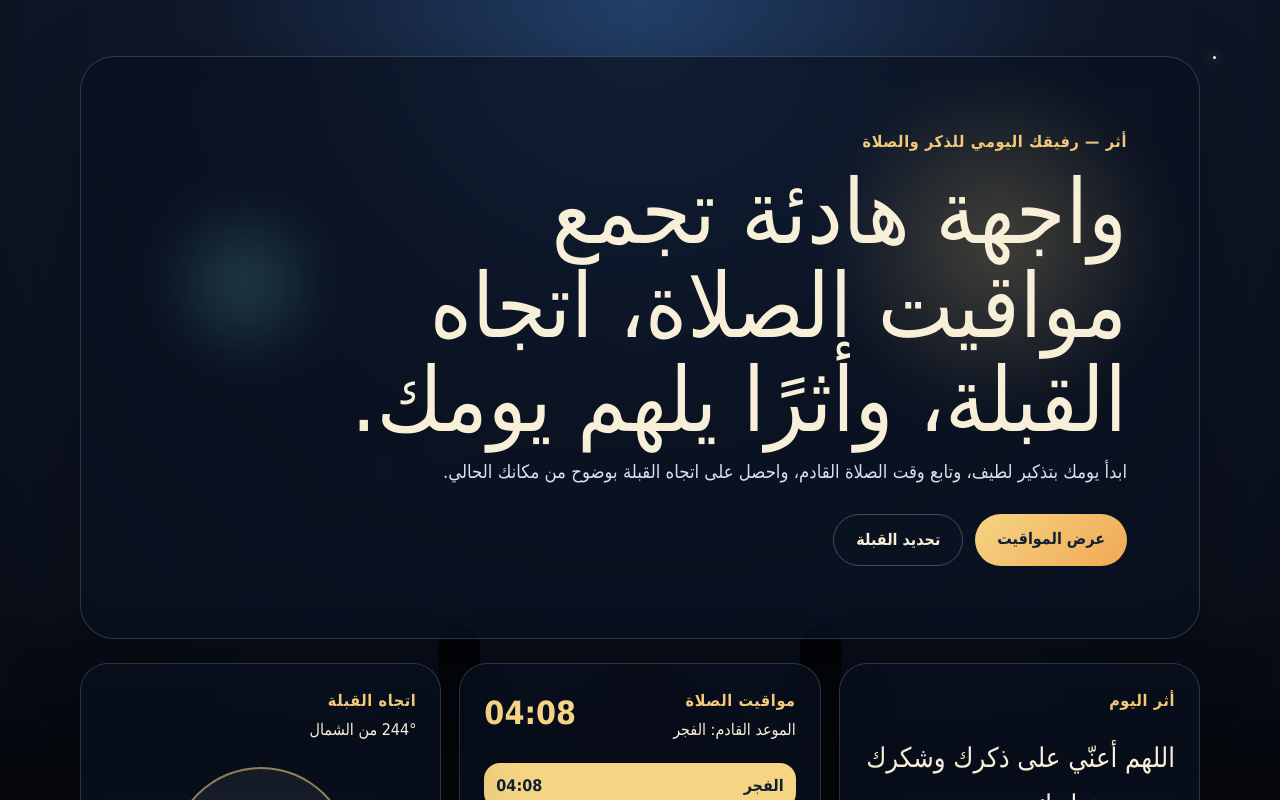
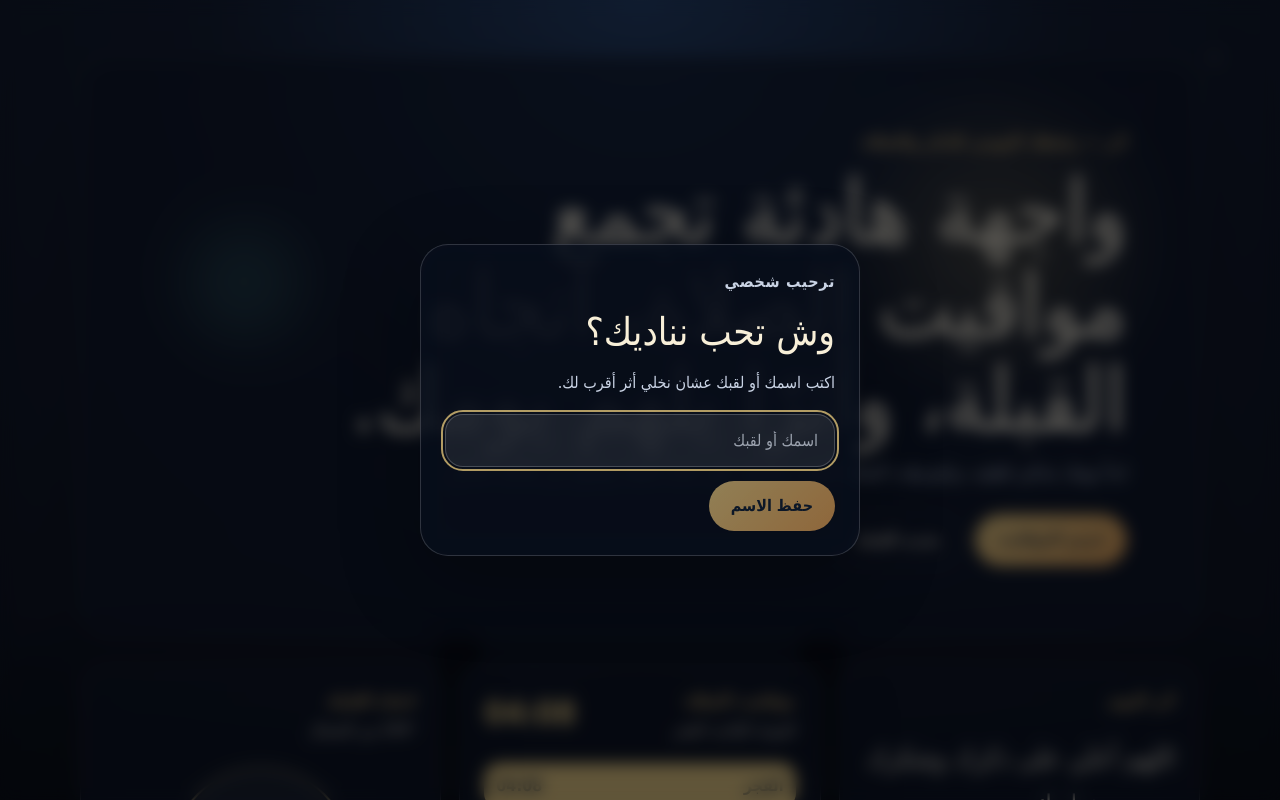
Before and after one commit to faheemappsa/athar, a React (Vite) app: page / in a window 1280 px wide. Shown: the top 800 px of the page. Built offline with nearby package versions, Linux system fonts and the light colour scheme.

Commit message:
Add personalized name onboarding

```diff
--- a/src/components/NameModal.jsx
+++ b/src/components/NameModal.jsx
@@ -1 +1,32 @@
-export default function NameModal() { return null; }
+import { useState } from 'react';
+
+export default function NameModal({ onSave }) {
+  const [name, setName] = useState('');
+
+  const handleSubmit = (event) => {
+    event.preventDefault();
+    const trimmedName = name.trim();
+
+    if (trimmedName) {
+      onSave(trimmedName);
+    }
+  };
+
+  return (
+    <div className="name-modal-backdrop" role="presentation">
+      <form className="name-modal glass-card" onSubmit={handleSubmit} aria-labelledby="name-modal-title">
+        <p className="card-label">ترحيب شخصي</p>
+        <h2 id="name-modal-title">وش تحب نناديك؟</h2>
+        <p>اكتب اسمك أو لقبك عشان نخلي أثر أقرب لك.</p>
+        <input
+          type="text"
+          value={name}
+          onChange={(event) => setName(event.target.value)}
+          placeholder="اسمك أو لقبك"
+          autoFocus
+        />
+        <button type="submit" disabled={!name.trim()}>حفظ الاسم</button>
+      </form>
+    </div>
+  );
+}
--- a/src/components/Welcome.jsx
+++ b/src/components/Welcome.jsx
@@ -1,11 +1,20 @@
-export default function Welcome() {
+export default function Welcome({ userName }) {
   return (
     <header className="hero-card">
       <p className="eyebrow">أثر — رفيقك اليومي للذكر والصلاة</p>
-      <h1>واجهة هادئة تجمع مواقيت الصلاة، اتجاه القبلة، وأثرًا يلهم يومك.</h1>
-      <p className="hero-copy">
-        ابدأ يومك بتذكير لطيف، وتابع وقت الصلاة القادم، واحصل على اتجاه القبلة بوضوح من مكانك الحالي.
-      </p>
+      {userName ? (
+        <>
+          <h1>ياهلا {userName}</h1>
+          <p className="hero-copy">أثر اليوم ومواقيت الصلاة جاهزة لك.</p>
+        </>
+      ) : (
+        <>
+          <h1>واجهة هادئة تجمع مواقيت الصلاة، اتجاه القبلة، وأثرًا يلهم يومك.</h1>
+          <p className="hero-copy">
+            ابدأ يومك بتذكير لطيف، وتابع وقت الصلاة القادم، واحصل على اتجاه القبلة بوضوح من مكانك الحالي.
+          </p>
+        </>
+      )}
       <div className="hero-actions">
         <a href="#prayer-times" className="primary-action">عرض المواقيت</a>
         <a href="#qibla" className="secondary-action">تحديد القبلة</a>
--- a/src/pages/Home.jsx
+++ b/src/pages/Home.jsx
@@ -4,13 +4,38 @@ import AtharOfDay from '../components/AtharOfDay';
 import PrayerTimes from '../components/PrayerTimes';
 import QiblaFinder from '../components/QiblaFinder';
 import Footer from '../components/Footer';
+import NameModal from '../components/NameModal';
+import { getStoredName, saveStoredName } from '../utils/nameStorage';
+import { useEffect, useState } from 'react';
 
 export default function Home() {
+  const [userName, setUserName] = useState('');
+  const [shouldShowNameModal, setShouldShowNameModal] = useState(false);
+
+  useEffect(() => {
+    const storedName = getStoredName();
+
+    if (storedName) {
+      setUserName(storedName);
+    } else {
+      setShouldShowNameModal(true);
+    }
+  }, []);
+
+  const handleNameSave = (name) => {
+    const savedName = saveStoredName(name);
+
+    if (savedName) {
+      setUserName(savedName);
+      setShouldShowNameModal(false);
+    }
+  };
+
   return (
     <main className="home-shell" dir="rtl">
       <MainScene />
       <section className="content-stack" aria-label="محتوى أثر الرئيسي">
-        <Welcome />
+        <Welcome userName={userName} />
         <div className="feature-grid">
           <AtharOfDay />
           <PrayerTimes />
@@ -18,6 +43,7 @@ export default function Home() {
         </div>
       </section>
       <Footer />
+      {shouldShowNameModal && <NameModal onSave={handleNameSave} />}
     </main>
   );
 }
--- a/src/styles/globals.css
+++ b/src/styles/globals.css
@@ -53,3 +53,10 @@ h1 { max-width: 820px; margin: 10px 0; font-size: clamp(2.2rem, 7vw, 5.6rem); li
 .site-footer { position: relative; z-index: 2; width: min(1120px, 100%); margin: 24px auto 0; display: flex; justify-content: space-between; gap: 18px; padding: 18px 4px; }
 .site-footer nav { display: flex; gap: 16px; }
 @media (max-width: 860px) { .feature-grid { grid-template-columns: 1fr; } .site-footer { flex-direction: column; } }
+.name-modal-backdrop { position: fixed; inset: 0; z-index: 10; display: grid; place-items: center; padding: 18px; background: rgba(5,7,12,.62); backdrop-filter: blur(8px); }
+.name-modal { width: min(440px, 100%); min-height: 0; }
+.name-modal h2 { margin: 6px 0 8px; font-size: clamp(1.7rem, 5vw, 2.4rem); }
+.name-modal input { width: 100%; margin: 18px 0 14px; padding: 13px 16px; border: 1px solid rgba(255,255,255,.2); border-radius: 18px; color: #f8efd8; background: rgba(255,255,255,.08); font: inherit; }
+.name-modal input:focus { outline: 2px solid rgba(245,212,131,.72); outline-offset: 2px; }
+.name-modal button { border: 0; border-radius: 999px; padding: 12px 22px; color: #112033; background: linear-gradient(135deg, #f5d483, #f1a955); cursor: pointer; font-weight: 800; }
+.name-modal button:disabled { cursor: not-allowed; opacity: .58; }
--- a/src/utils/nameStorage.js
+++ b/src/utils/nameStorage.js
@@ -0,0 +1,44 @@
+const STORAGE_KEY = 'athar:userName';
+
+const canUseLocalStorage = () => {
+  try {
+    return typeof window !== 'undefined' && typeof window.localStorage !== 'undefined';
+  } catch {
+    return false;
+  }
+};
+
+export function getStoredName() {
+  if (!canUseLocalStorage()) return '';
+
+  try {
+    return window.localStorage.getItem(STORAGE_KEY) || '';
+  } catch {
+    return '';
+  }
+}
+
+export function saveStoredName(name) {
+  if (!canUseLocalStorage()) return '';
+
+  const safeName = String(name || '').trim();
+
+  try {
+    if (safeName) {
+      window.localStorage.setItem(STORAGE_KEY, safeName);
+    }
+    return safeName;
+  } catch {
+    return '';
+  }
+}
+
+export function clearStoredName() {
+  if (!canUseLocalStorage()) return;
+
+  try {
+    window.localStorage.removeItem(STORAGE_KEY);
+  } catch {
+    // Ignore storage errors to keep the app safe in restricted browsers.
+  }
+}
```
